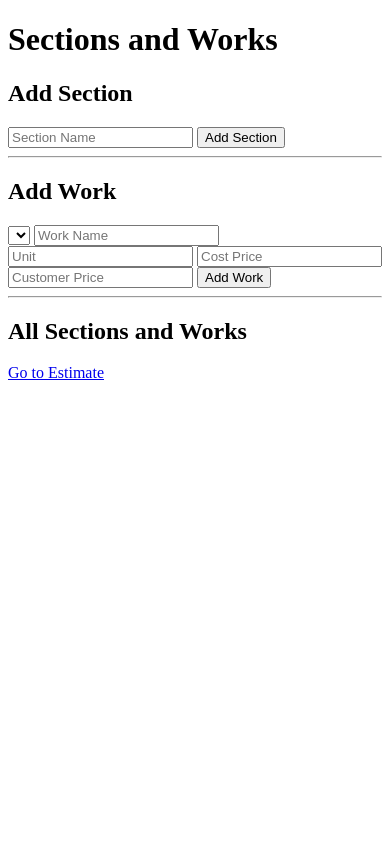
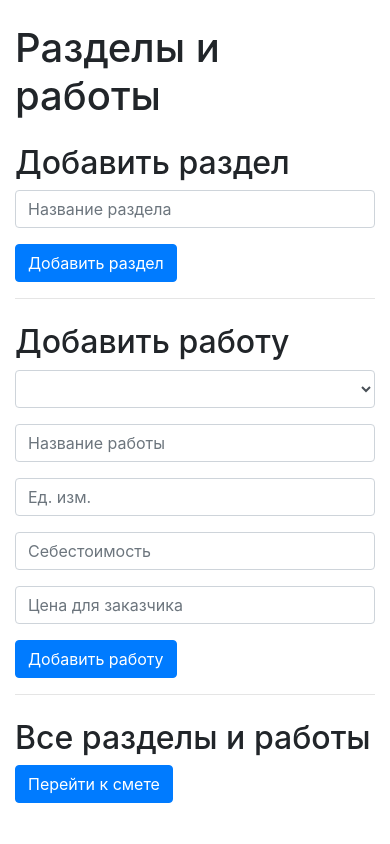
Before and after one commit to danilaJDev/CYFR_Estimate, a Spring Boot app: page /works in a window 390 px wide. Run offline with Spring Boot 4, Linux system fonts and the light colour scheme; data that the repository does not hold is empty; some libraries are stand-ins or nearby versions.

Commit message:
feat: Improve UI with Bootstrap and add checkbox functionality
- Integrated Bootstrap for a more modern and responsive UI.
- Translated the UI to Russian.
- Implemented checkbox functionality for adding items to the estimate.
- Switched to H2 in-memory database for easier development and testing.

```diff
--- a/pom.xml
+++ b/pom.xml
@@ -44,8 +44,8 @@
         </dependency>
 
         <dependency>
-            <groupId>com.mysql</groupId>
-            <artifactId>mysql-connector-j</artifactId>
+            <groupId>com.h2database</groupId>
+            <artifactId>h2</artifactId>
             <scope>runtime</scope>
         </dependency>
         <dependency>
--- a/src/main/java/ae/cyfr/estimateapp/service/WorkService.java
+++ b/src/main/java/ae/cyfr/estimateapp/service/WorkService.java
@@ -36,4 +36,8 @@ public class WorkService {
     public Section getSectionById(Long id) {
         return sectionRepository.findById(id).orElse(null);
     }
+
+    public Work getWorkById(Long id) {
+        return workRepository.findById(id).orElse(null);
+    }
 }
--- a/src/main/resources/templates/works.html
+++ b/src/main/resources/templates/works.html
@@ -1,42 +1,60 @@
 <!DOCTYPE html>
 <html xmlns:th="http://www.thymeleaf.org">
 <head>
-    <title>Works</title>
+    <title>Работы</title>
+    <link rel="stylesheet" href="https://stackpath.bootstrapcdn.com/bootstrap/4.5.2/css/bootstrap.min.css">
 </head>
 <body>
-<h1>Sections and Works</h1>
+<div class="container">
+    <h1 class="mt-4">Разделы и работы</h1>
 
-<h2>Add Section</h2>
+    <h2 class="mt-4">Добавить раздел</h2>
     <form th:action="@{/sections}" th:object="${newSection}" method="post">
-    <input type="text" th:field="*{name}" placeholder="Section Name"/>
-    <button type="submit">Add Section</button>
+        <div class="form-group">
+            <input type="text" th:field="*{name}" placeholder="Название раздела" class="form-control"/>
+        </div>
+        <button type="submit" class="btn btn-primary">Добавить раздел</button>
     </form>
 
     <hr/>
 
-<h2>Add Work</h2>
+    <h2 class="mt-4">Добавить работу</h2>
     <form th:action="@{/works}" th:object="${newWork}" method="post">
-    <select name="sectionId">
+        <div class="form-group">
+            <select name="sectionId" class="form-control">
                 <option th:each="section : ${sections}" th:value="${section.id}" th:text="${section.name}"></option>
             </select>
-    <input type="text" th:field="*{name}" placeholder="Work Name"/>
-    <input type="text" th:field="*{unit}" placeholder="Unit"/>
-    <input type="number" step="0.01" th:field="*{costPrice}" placeholder="Cost Price"/>
-    <input type="number" step="0.01" th:field="*{customerPrice}" placeholder="Customer Price"/>
-    <button type="submit">Add Work</button>
+        </div>
+        <div class="form-group">
+            <input type="text" th:field="*{name}" placeholder="Название работы" class="form-control"/>
+        </div>
+        <div class="form-group">
+            <input type="text" th:field="*{unit}" placeholder="Ед. изм." class="form-control"/>
+        </div>
+        <div class="form-group">
+            <input type="number" step="0.01" th:field="*{costPrice}" placeholder="Себестоимость" class="form-control"/>
+        </div>
+        <div class="form-group">
+            <input type="number" step="0.01" th:field="*{customerPrice}" placeholder="Цена для заказчика" class="form-control"/>
+        </div>
+        <button type="submit" class="btn btn-primary">Добавить работу</button>
     </form>
 
     <hr/>
 
-<h2>All Sections and Works</h2>
+    <h2 class="mt-4">Все разделы и работы</h2>
     <div th:each="section : ${sections}">
         <h3 th:text="${section.name}"></h3>
-    <ul>
-        <li th:each="work : ${section.works}" th:text="${work.name} + ' (' + ${work.unit} + ')'"></li>
+        <ul class="list-group mb-3">
+            <li class="list-group-item" th:each="work : ${section.works}" th:text="${work.name} + ' (' + ${work.unit} + ')'"></li>
         </ul>
     </div>
 
-<a href="/estimate">Go to Estimate</a>
+    <a href="/estimate" class="btn btn-primary">Перейти к смете</a>
+</div>
 
+<script src="https://code.jquery.com/jquery-3.5.1.slim.min.js"></script>
+<script src="https://cdn.jsdelivr.net/npm/@popperjs/core@2.5.4/dist/umd/popper.min.js"></script>
+<script src="https://stackpath.bootstrapcdn.com/bootstrap/4.5.2/js/bootstrap.min.js"></script>
 </body>
 </html>
```
Also changed, not shown: src/main/java/ae/cyfr/estimateapp/controller/EstimateController.java (+15 -7 lines), src/main/resources/application.yml (+5 -6 lines), src/main/resources/templates/estimate.html (+43 -23 lines). Lines whose indentation alone changed are shown as unchanged.
